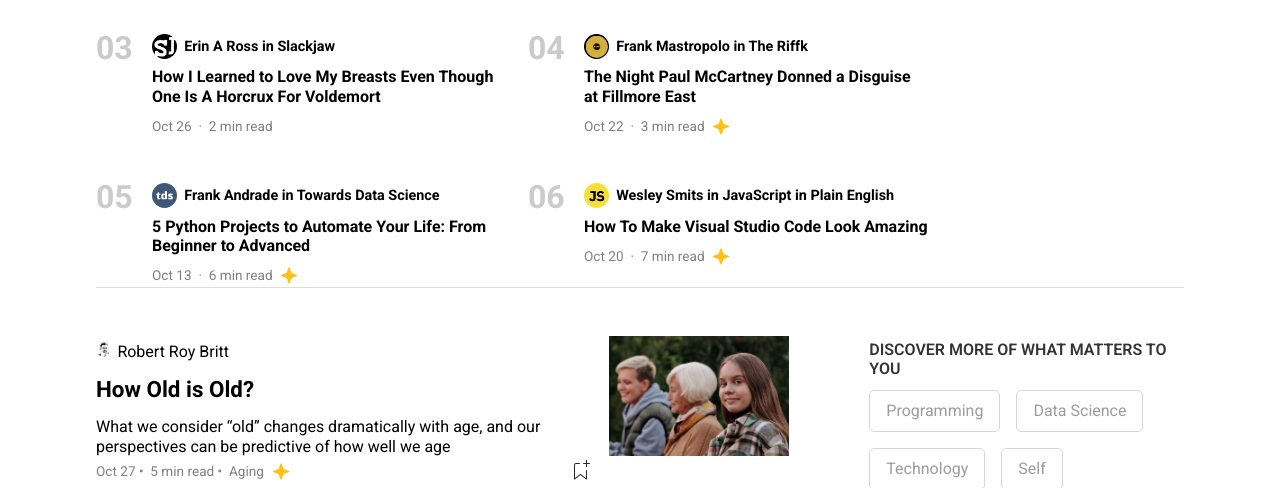
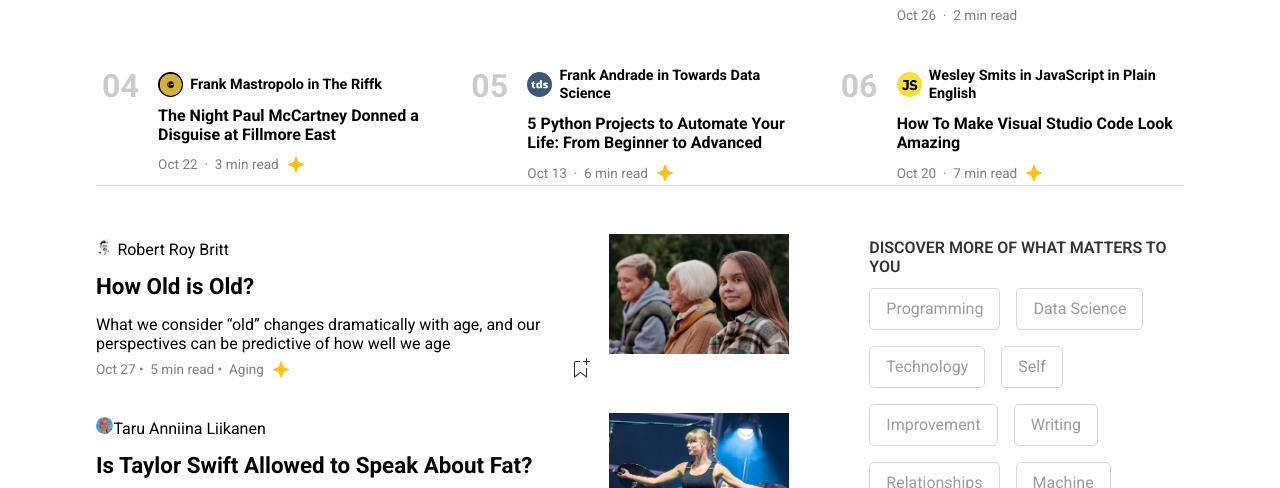
Before and after one commit to xAmir2/U2-W1-D5, a plain HTML site: page index.html in a window 1280 px wide. Shown: the part 696-1184 px from the top of the page. Drawn offline with nearby package versions, Linux system fonts and the light colour scheme.

Commit message:
Update style.css

```diff
--- a/assets/css/style.css
+++ b/assets/css/style.css
@@ -204,6 +204,7 @@ main {
 
 #sectTrending {
   display: flex;
+  justify-content: center;
   flex-wrap: wrap;
   gap: 2em;
 }
@@ -211,8 +212,8 @@ main {
 .trendingContainers {
   display: flex;
   align-items: baseline;
-  width: 400px;
-}
+  width: 31%;
+  }
 
 .trendingNum {
   font-size: 2em;
```
